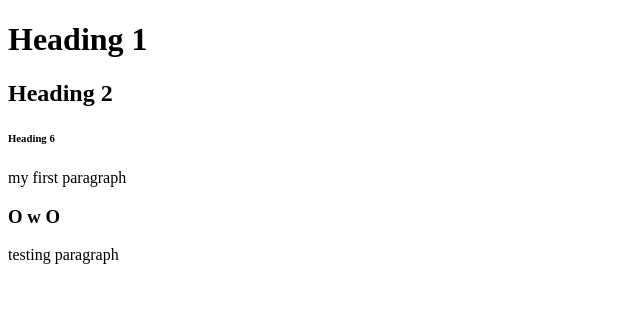
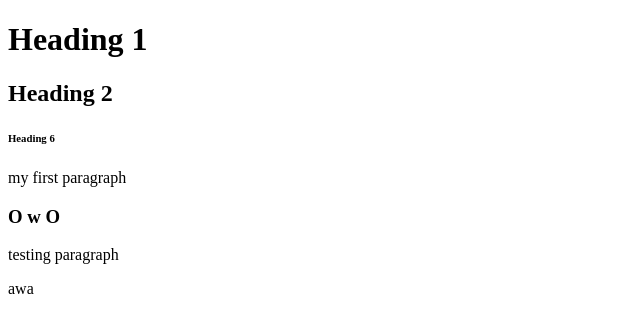
Before and after one commit to DylRey18/3179, a plain HTML site: page index.html in a window 1280 px wide. Shown: the full height of the page, 0-640 px from the left. Drawn offline with Linux system fonts and the light colour scheme.

Commit message:
updated in github itself

```diff
--- a/index.html
+++ b/index.html
@@ -19,5 +19,6 @@
 
     <h3> O w O</h3>
     <p> testing paragraph</p>
+    <p> awa </p>
 </body>
 </html>
```
